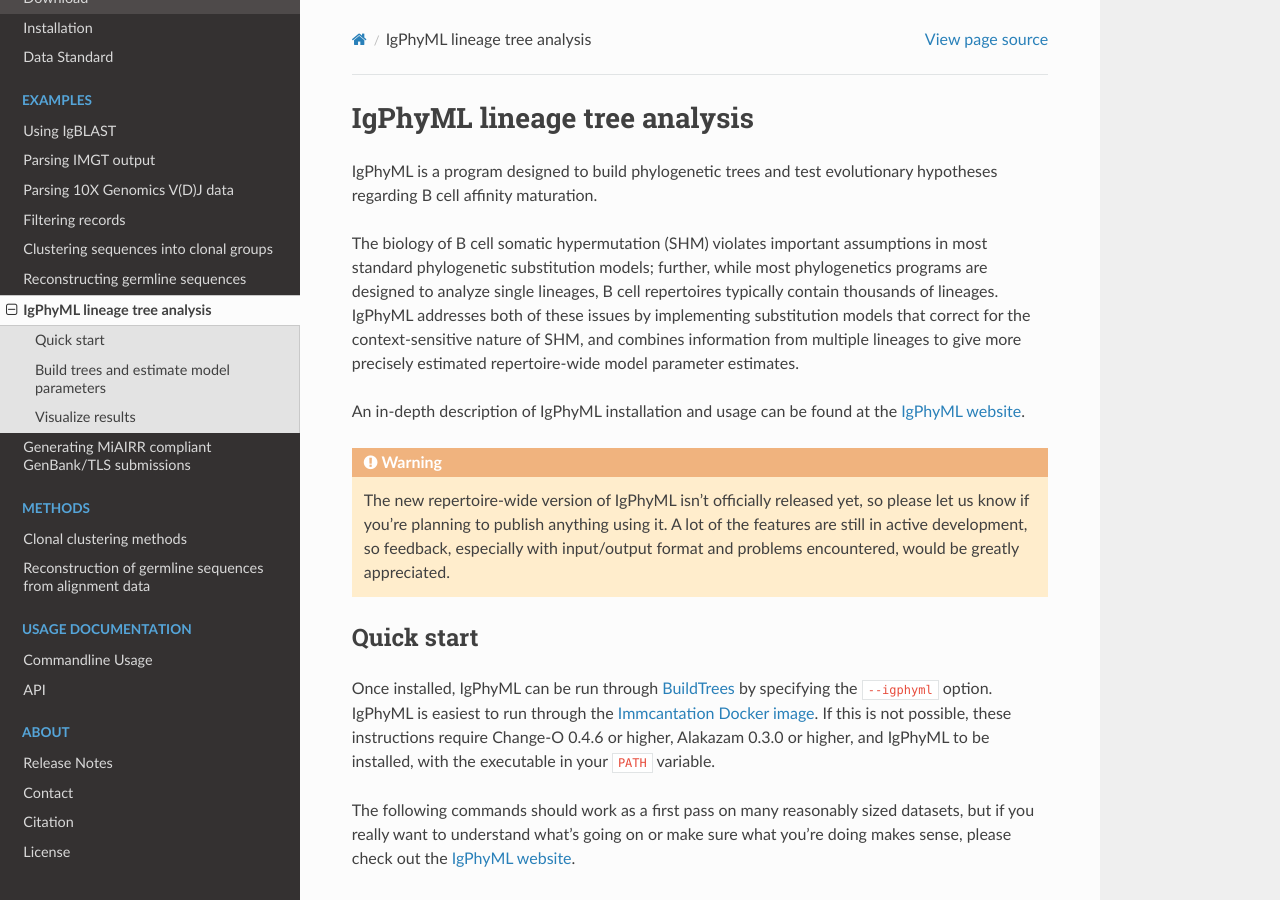
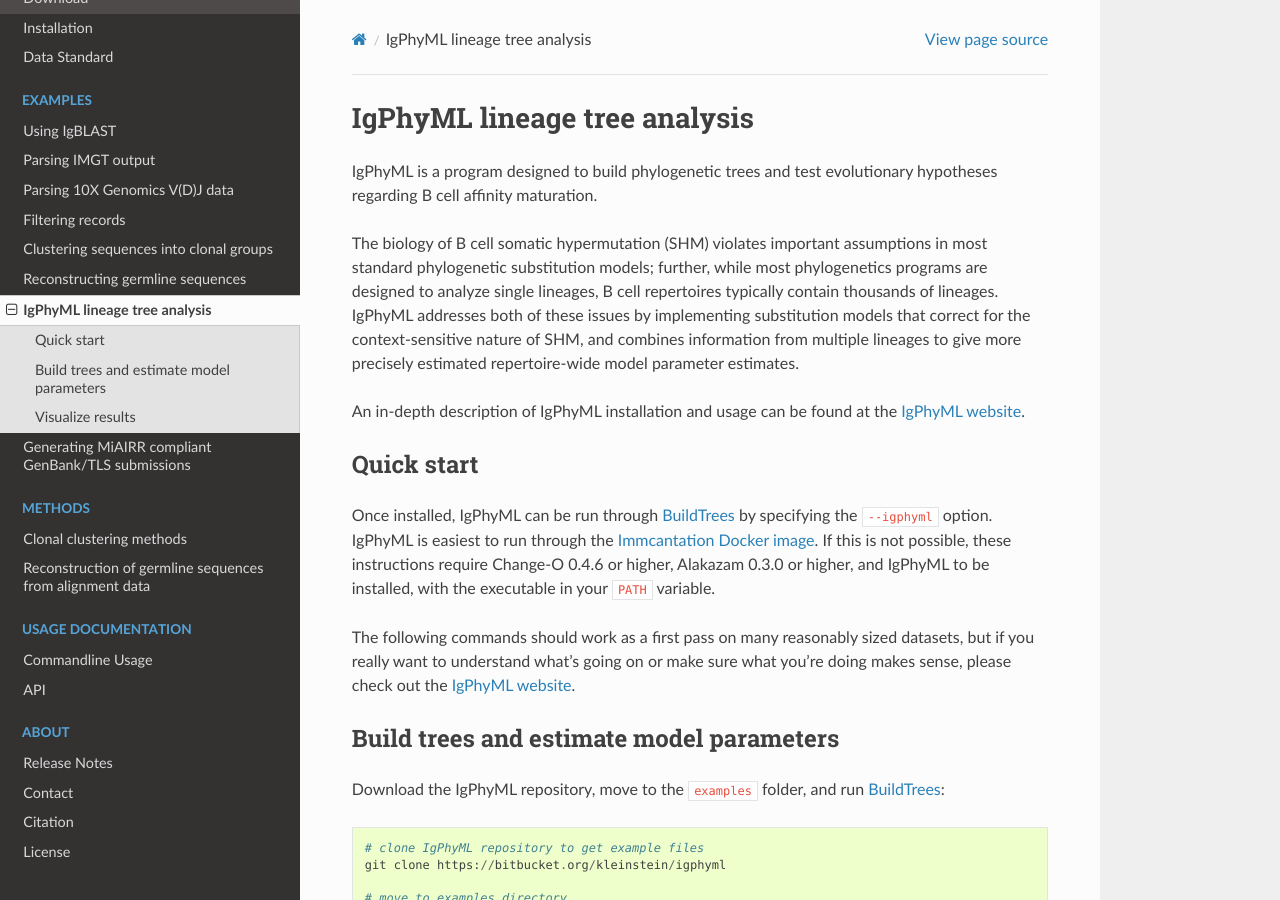
Before and after one commit to immcantation/changeo, a Sphinx documentation site: the page built from docs/examples/igphyml.rst, in a window 1280 px wide and 900 px high. Built offline with Sphinx 7.4.7 and the Read the Docs theme 2.0.0, drawn with Linux system fonts in a browser that asks for light colours; formulas are drawn with MathJax 3.

Commit message:
remove warning in igphyml example

```diff
--- a/docs/examples/igphyml.rst
+++ b/docs/examples/igphyml.rst
@@ -14,14 +14,6 @@ estimated repertoire-wide model parameter estimates.
 
 An in-depth description of IgPhyML installation and usage
 can be found at the `IgPhyML website <https://igphyml.readthedocs.io>`__.
-
-.. warning::
-
-    The new repertoire-wide version of IgPhyML isn't officially released yet,
-    so please let us know if you’re planning to publish anything using it.
-    A lot of the features are still in active development, so feedback,
-    especially with input/output format and problems encountered, would be
-    greatly appreciated.
 
 
 Quick start
```
